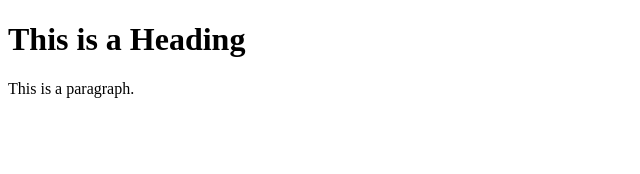
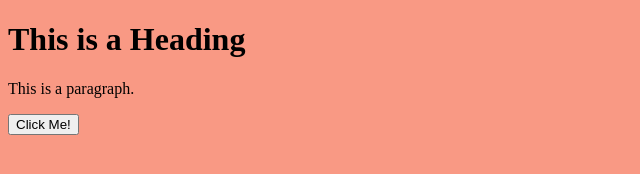
Before and after one commit to yinyeng/Data-Closet, a plain HTML site: page index.html in a window 1280 px wide. Shown: the whole page, without its empty margins (0-640 px from the left). Drawn offline with Linux system fonts and the light colour scheme.

Commit message:
type and added js

```diff
--- a/index.html
+++ b/index.html
@@ -1,12 +1,14 @@
 <!DOCTYPE html>
 <html>
 <head>
-<title>Page Title</title>
+    <link rel = "stylesheet" href = "style.css">
+    <title>Page Title</title>
 </head>
 <body>
 
 <h1>This is a Heading</h1>
 <p>This is a paragraph.</p>
+<button type="button">Click Me!</button>
 
 </body>
 </html>
--- /dev/null
+++ b/style.css
@@ -0,0 +1,3 @@
+body{
+    background-color: #F99984;
+}
```
Also changed, not shown: main.js (added).
